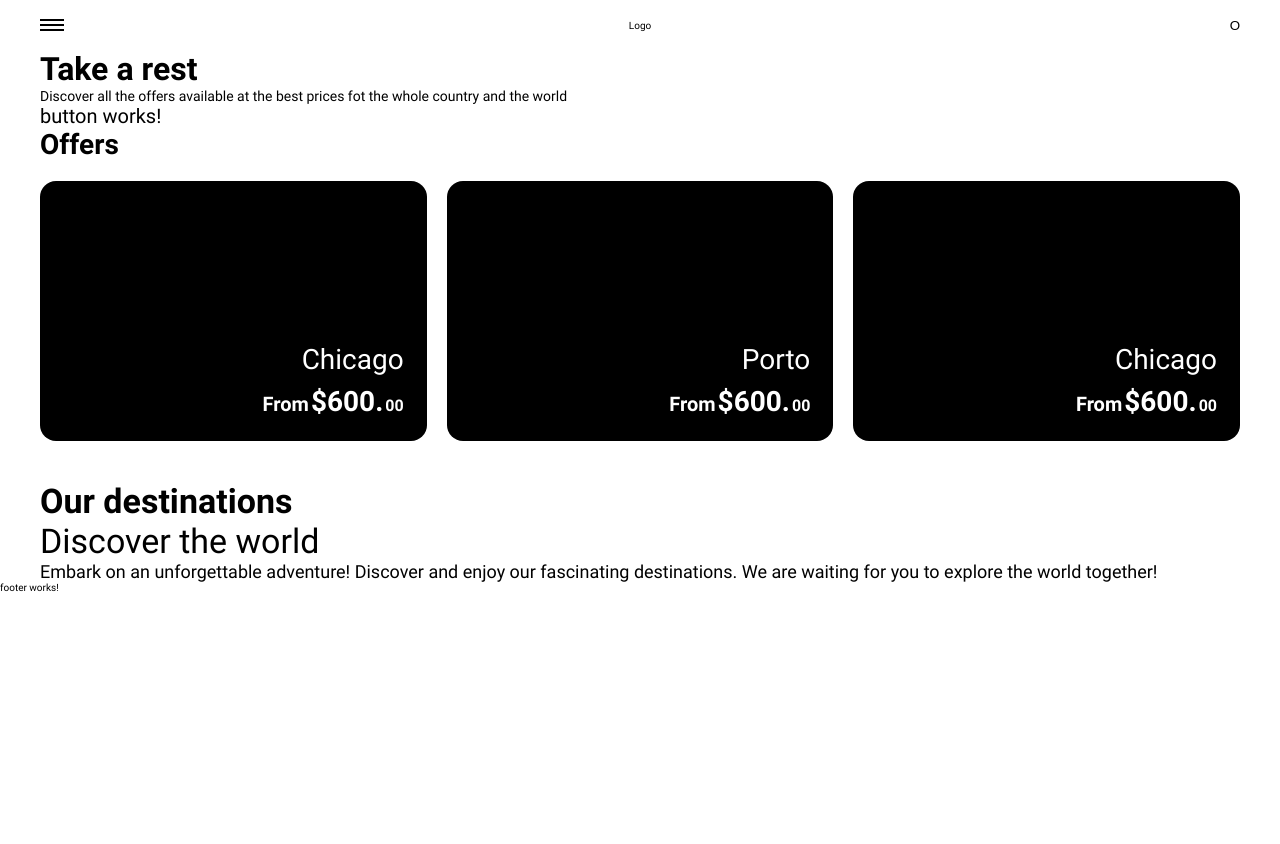
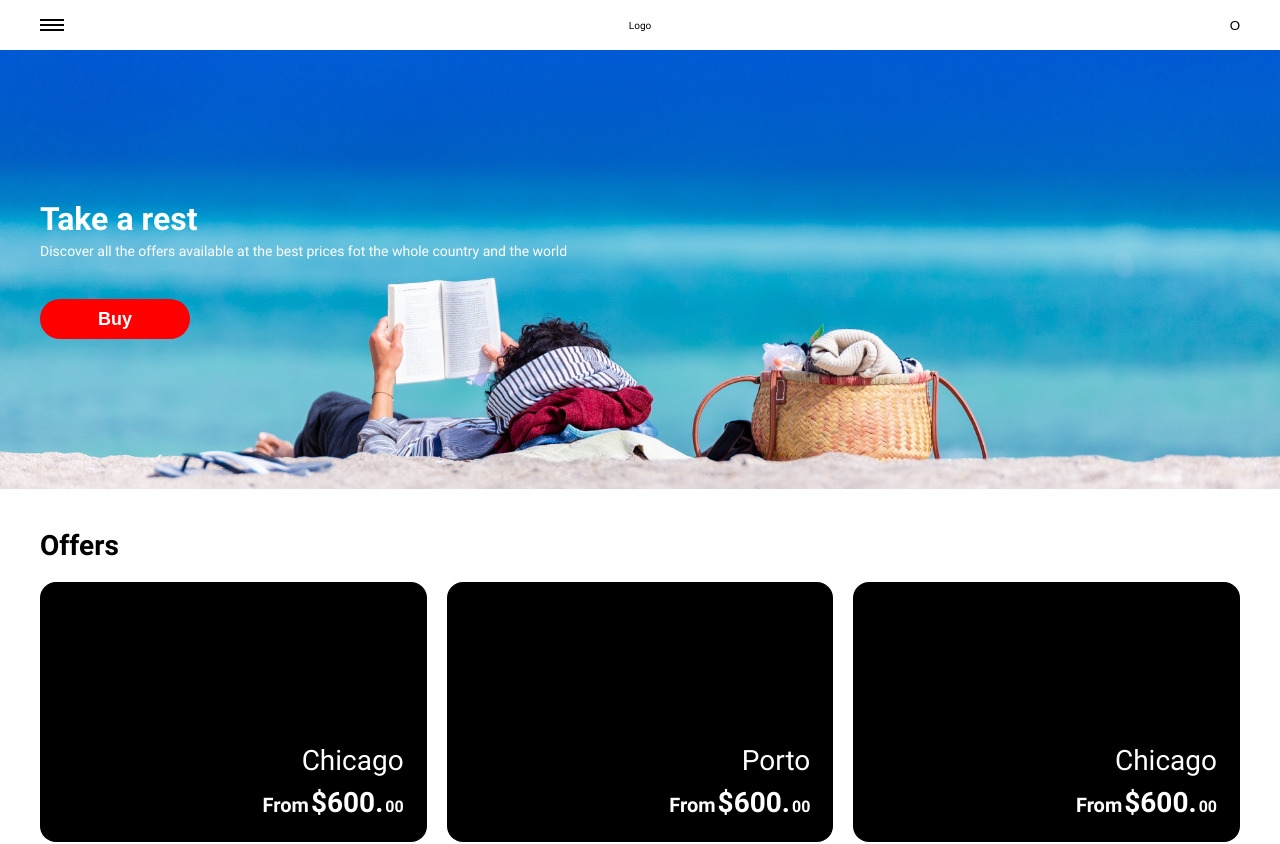
Before and after one commit to mostro-dev/ux-test, an Angular app: page / in a window 1280 px wide. Shown: the top 844 px of the page. Before the commit the page ends 800 px from the top, so only its background shows below. Built offline with nearby package versions, Linux system fonts and the light colour scheme.

Commit message:
feature/landing-hero: Add hero landing visuals

```diff
--- a/src/app/components/button/button.component.html
+++ b/src/app/components/button/button.component.html
@@ -1 +1,3 @@
-<h1>button works!</h1>
+<button class="button" [ngClass]="[variant]">
+	<ng-content />
+</button>
--- a/src/app/components/button/button.component.scss
+++ b/src/app/components/button/button.component.scss
@@ -0,0 +1,9 @@
+.button {
+	border-radius: 10rem;
+	min-height: 4rem;
+	min-width: 15rem;
+	&.primary {
+		background-color: red;
+        color: white;
+	}
+}
--- /dev/null
+++ b/src/app/components/button/types/index.ts
@@ -0,0 +1 @@
+export type ButtonVariants = "primary" | "secondary" ;
--- a/src/app/pages/landing-page/landing-page.component.html
+++ b/src/app/pages/landing-page/landing-page.component.html
@@ -1,14 +1,19 @@
 <app-menu-bar></app-menu-bar>
-<div>
+<div class="landing__hero">
 	<app-layout>
-		<app-typography variant="h2" weight="bold">Take a rest</app-typography>
+		<div class="landing__hero__content">
+			<div class="landing__hero__content__text">
+			<app-typography variant="h2" weight="bold">Take a rest</app-typography>
 
-		<app-typography
-			>Discover all the offers available at the best prices fot the whole country and the
-			world</app-typography
-		>
-
-		<app-button>Buy</app-button>
+			<app-typography
+				>Discover all the offers available at the best prices fot the whole country and the
+				world</app-typography
+			>
+		</div>
+			<app-button>
+				<app-typography variant="h5" weight="bold"> Buy </app-typography>
+			</app-button>
+		</div>
 	</app-layout>
 </div>
 
--- a/src/app/pages/landing-page/landing-page.component.scss
+++ b/src/app/pages/landing-page/landing-page.component.scss
@@ -1,3 +1,26 @@
+.landing__hero {
+	background-position: 50% calc(100% - 95%);
+	background-size: 150rem;
+	background: url("./assets/hero-background.jpeg") no-repeat;
+	color: white;
+	margin-bottom: 4rem;
+
+	@media screen and (min-width: 1201px) {
+		background-position: 50% 25%;
+		background-size: 100%;
+	}
+}
+
+.landing__hero__content {
+	padding: 15rem 0;
+}
+
+.landing__hero__content__text {
+	display: grid;
+	gap: 0.5rem;
+	margin-bottom: 4rem;
+}
+
 .cards {
 	display: grid;
 	gap: 2rem;
```
Also changed, not shown: src/app/components/button/button.component.ts (+9 -7 lines), src/app/pages/landing-page/assets/hero-background.jpeg (added).
